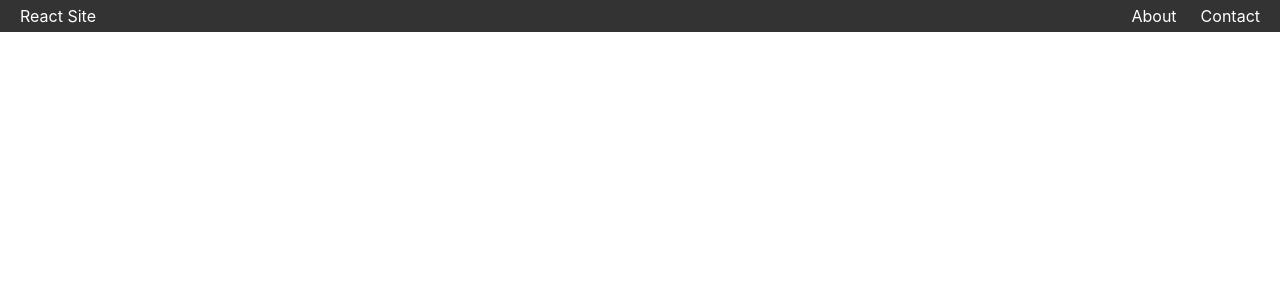
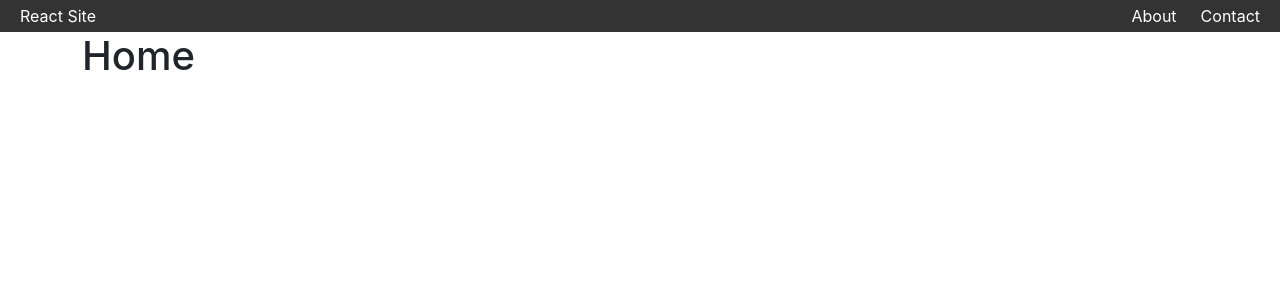
Before and after one commit to RooKeeh/Licenta, a React (Create React App) app: page / in a window 1280 px wide. Shown: the top 300 px of the page. Built offline with nearby package versions, Linux system fonts and the light colour scheme; the HTML template or start-up script is replaced by a standard one.

Commit message:
GitHub Pages URL Fixed

```diff
--- a/src/App.js
+++ b/src/App.js
@@ -11,9 +11,9 @@ function App() {
       <Navbar />
       <div className="container">
         <Routes>
-          <Route path="/" exact component={Home} />
-          <Route path="/about" component={About} />
-          <Route path="/contact" component={Contact} />
+          <Route path="/" exact element={<Home />} />
+          <Route path="/about" element={<About />} />
+          <Route path="/contact" element={<Contact />} />
         </Routes>
       </div>
     </>
```
